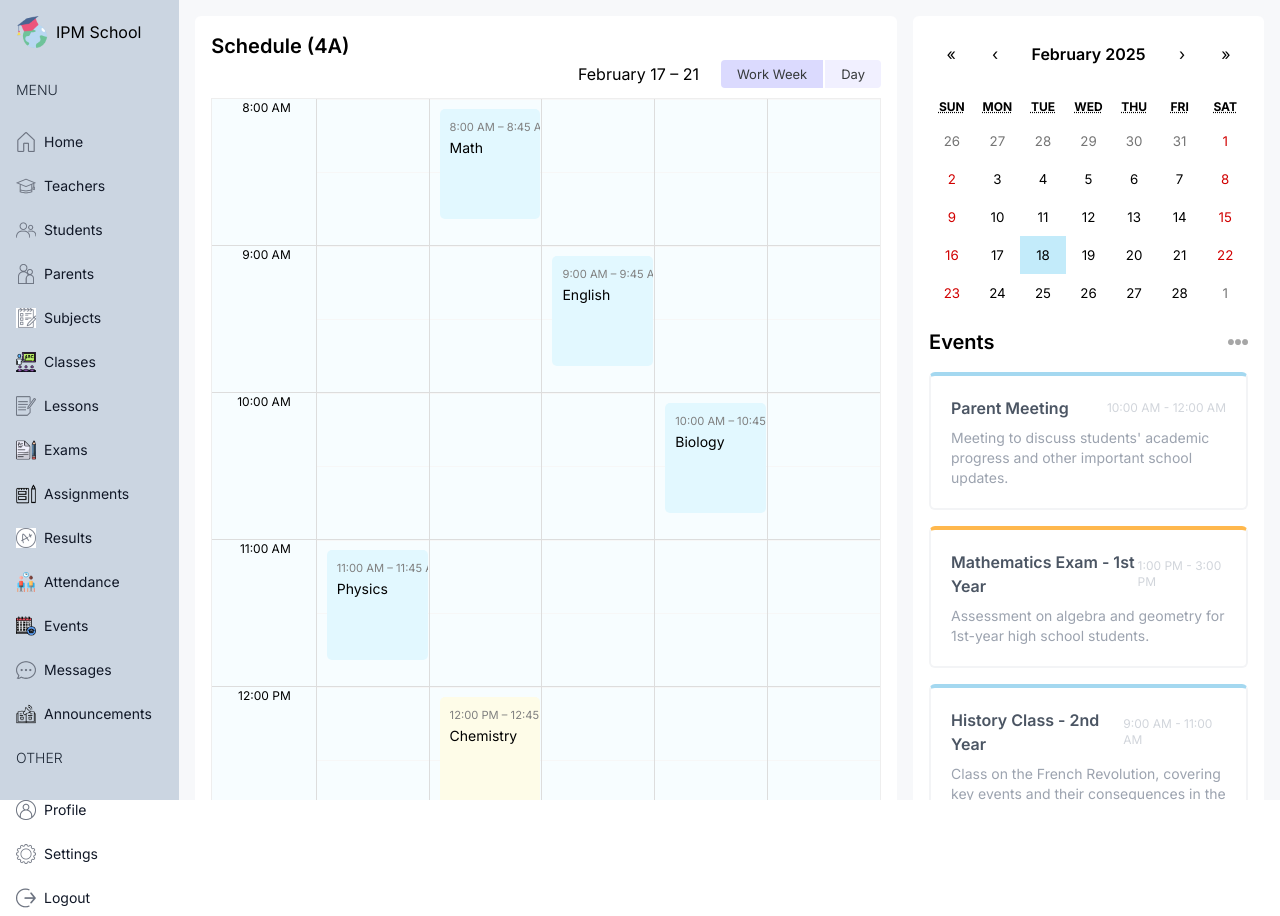
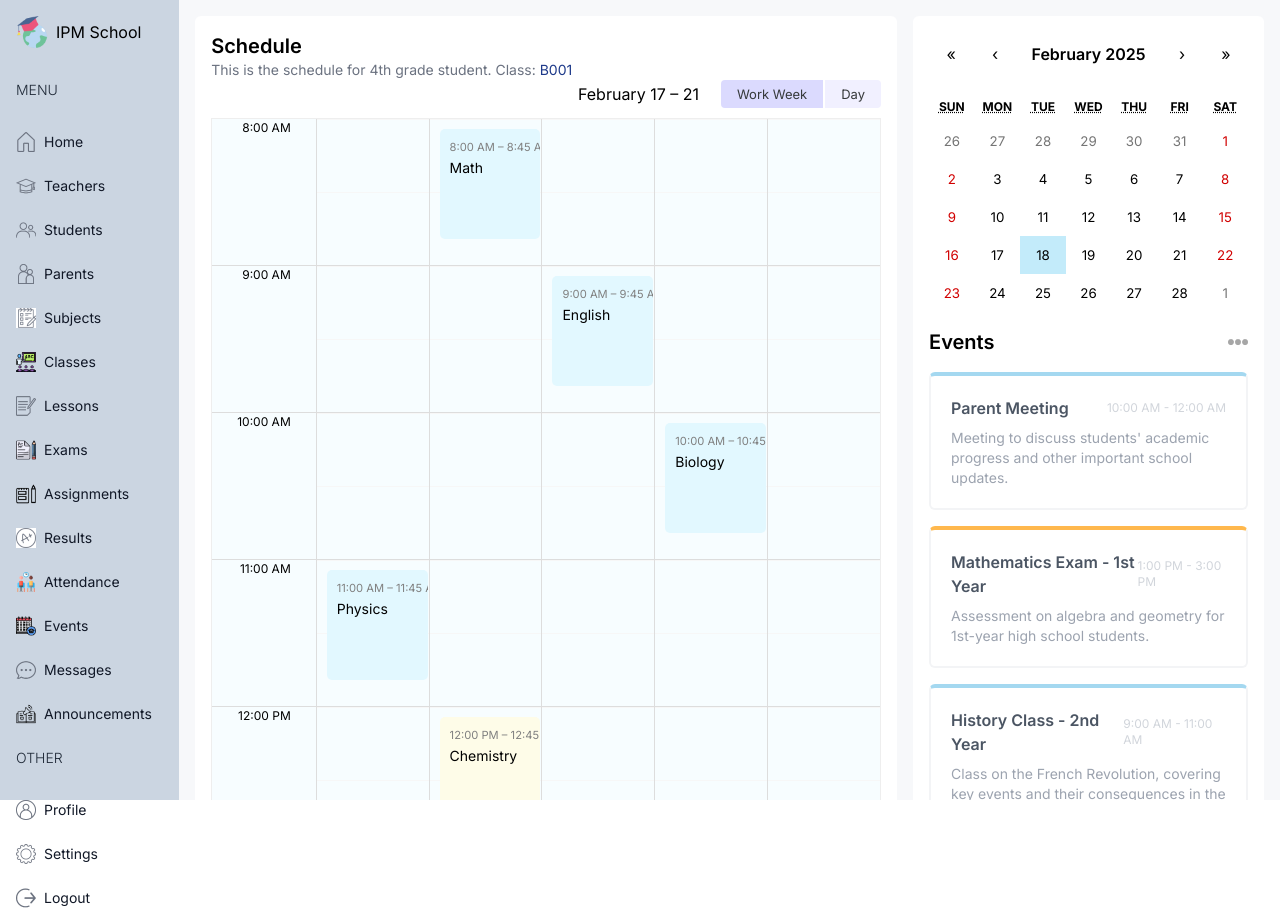
Before and after one commit to abilioepalanga/School-Management-Dashboard, a Next.js app: page /student in a window 1280 px wide. Built offline with nearby package versions, Linux system fonts and the light colour scheme.

Commit message:
This is the schedule for 4th grade student

```diff
--- a/src/app/(dashboard)/student/page.tsx
+++ b/src/app/(dashboard)/student/page.tsx
@@ -9,7 +9,11 @@ const StudentPage = () => {
             {/* LEFT */}
             <div className="w-full xl:w-2/3">
                 <div className="h-full bg-white p-4 rounded-md">
-                    <h1 className="text-xl font-semibold">Schedule (4A)</h1>
+                    <h1 className="text-xl font-semibold">Schedule </h1>
+                    <p className="text-sm text-gray-500">
+                        This is the schedule for 4th grade student. Class: {""}
+                        <span className="text-blue-900">B001</span>
+                    </p>
                     <BigCalendar />
                 </div>
             </div>
```
